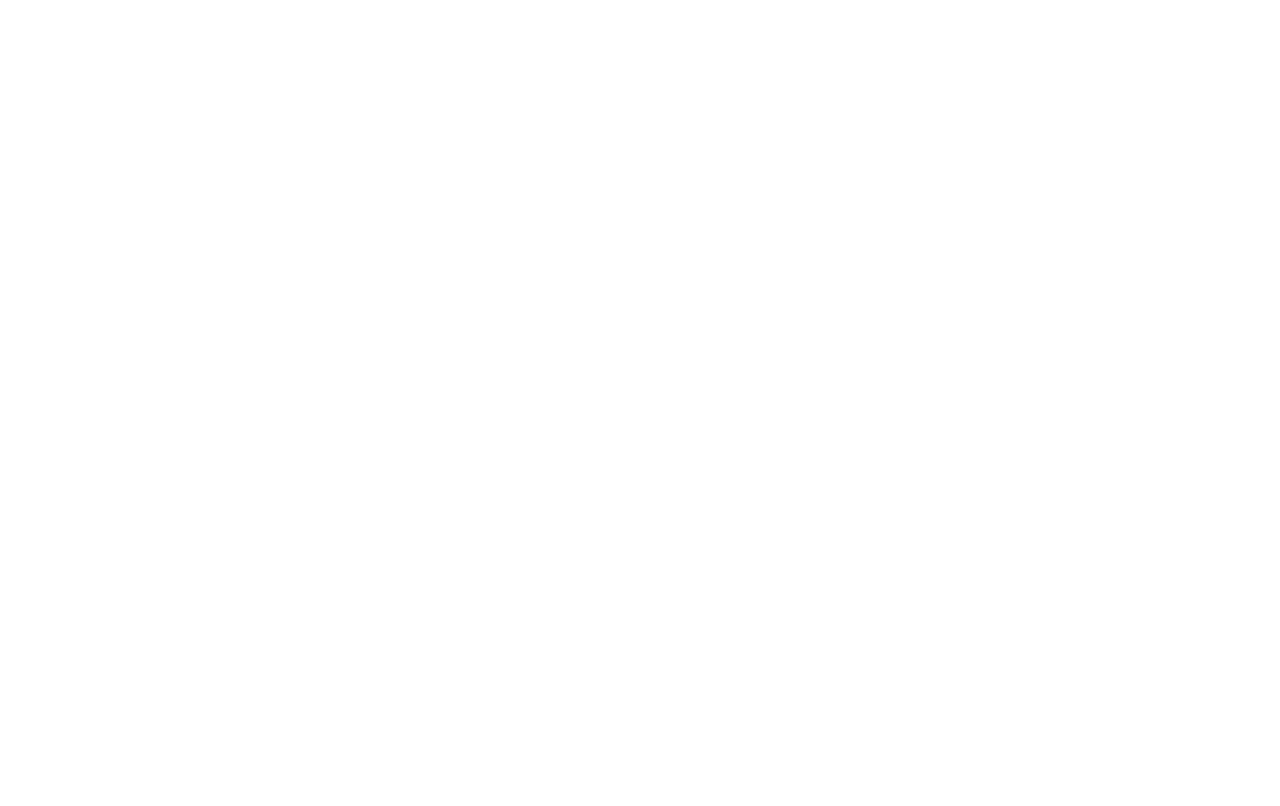
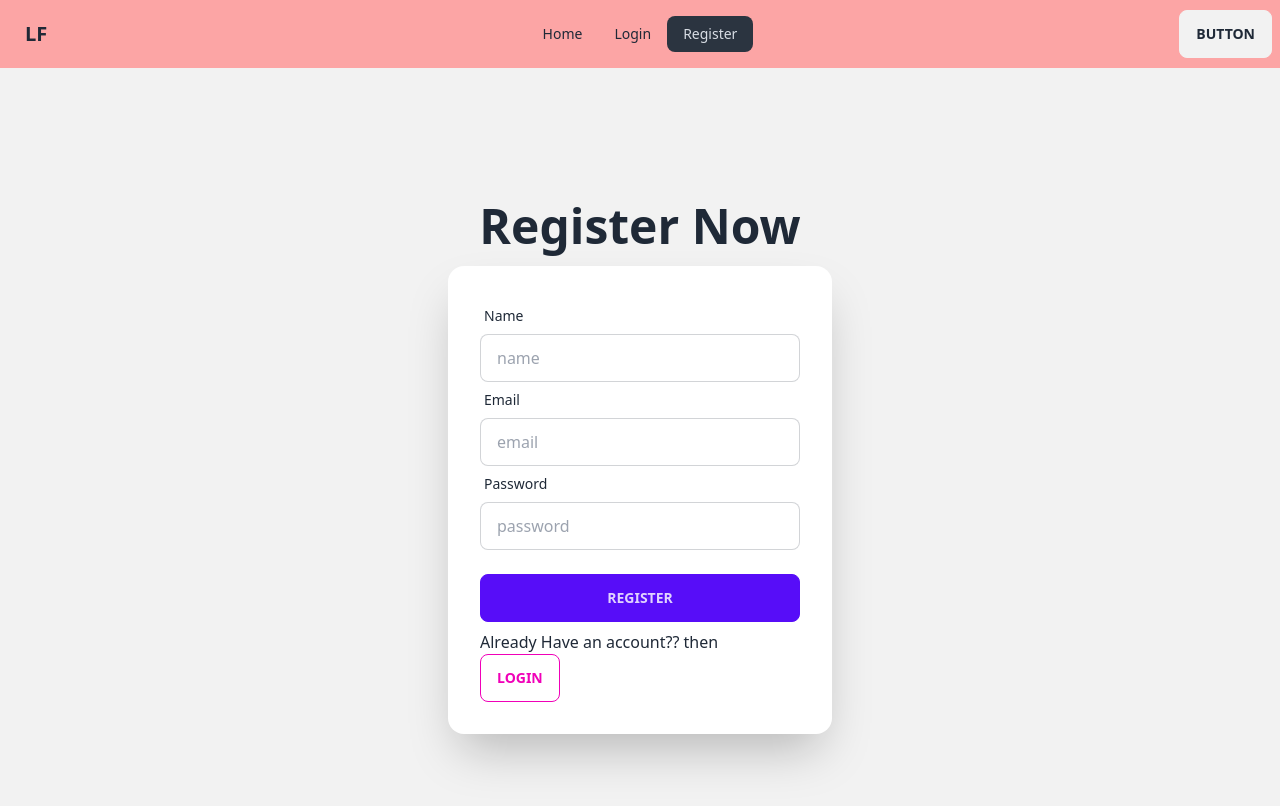
Before and after one commit to DibboT/react-firebase-login-form, a React (Vite) app: page /register in a window 1280 px wide. Shown: the top 806 px of the page. Built offline with nearby package versions, Linux system fonts and the light colour scheme.

Commit message:
login provider updated

```diff
--- a/package.json
+++ b/package.json
@@ -12,6 +12,7 @@
   "dependencies": {
     "localforage": "^1.10.0",
     "match-sorter": "^6.3.1",
+    "prop-types": "^15.8.1",
     "react": "^18.2.0",
     "react-dom": "^18.2.0",
     "react-router-dom": "^6.16.0",
--- a/src/providers/LoginProvider.jsx
+++ b/src/providers/LoginProvider.jsx
@@ -1,14 +1,15 @@
 import { createContext } from "react";
+import PropTypes from 'prop-types';
 
 
-const LoginContext =createContext(null);
+export const LoginContext =createContext(null);
 
-const LoginProvider = () => {
+const LoginProvider = ({ children }) => {
     const loginInfo = {name: 'Hello'}
     return (
 
             <LoginContext.Provider value={loginInfo}>
-
+                {children}
             </LoginContext.Provider>
 
 
@@ -17,8 +18,13 @@ const LoginProvider = () => {
 
 export default LoginProvider;
 
+LoginProvider.propTypes = {
+    children: PropTypes.node,
+}
+
 /**
- * 1. reate context
+ * 1. reate context and export it
  * 2. set provider with value
- * 3.
+ * 3. use LoginProvider in main.jsx file
+ * 4. access children in LoginProvider component as children and use it in the middle of the provider
  */
```
Also changed, not shown: 1 other file (tests, documents, lock files or other folders).
